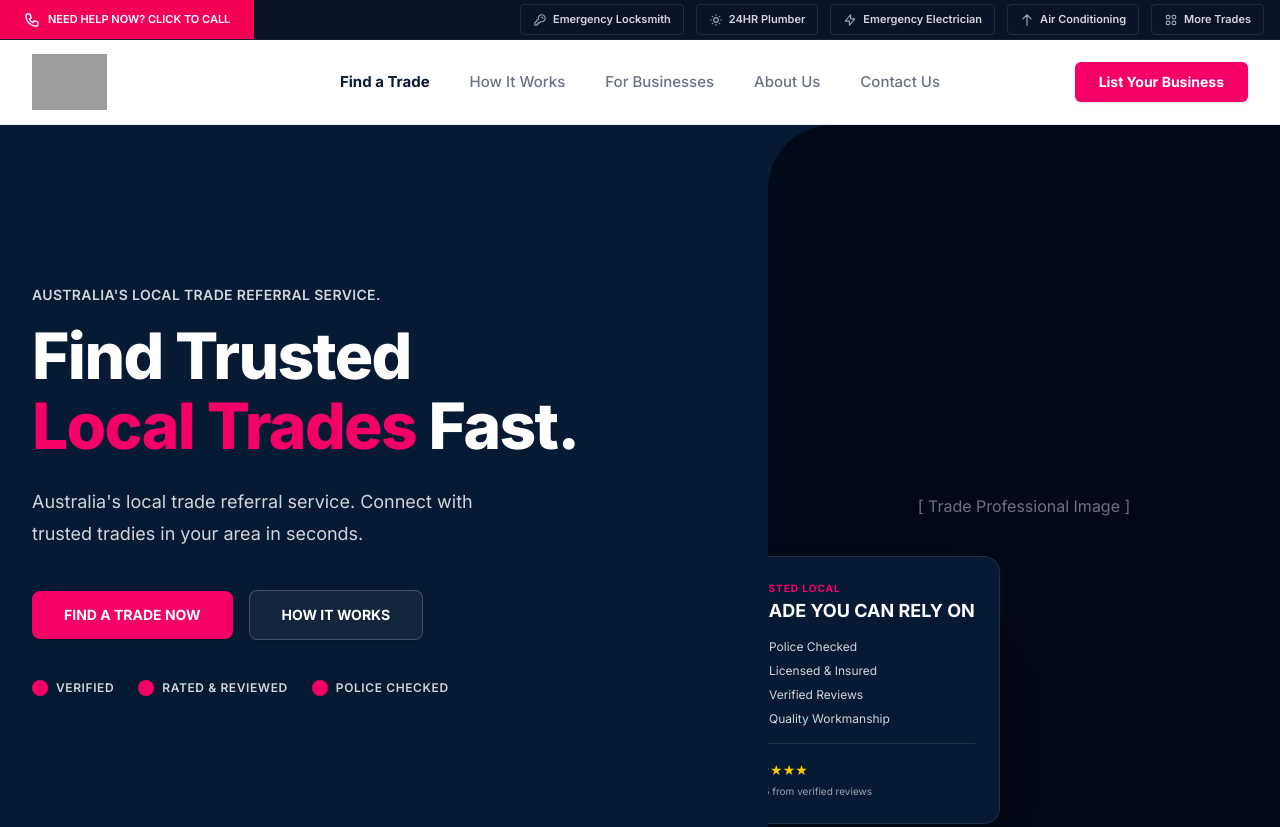
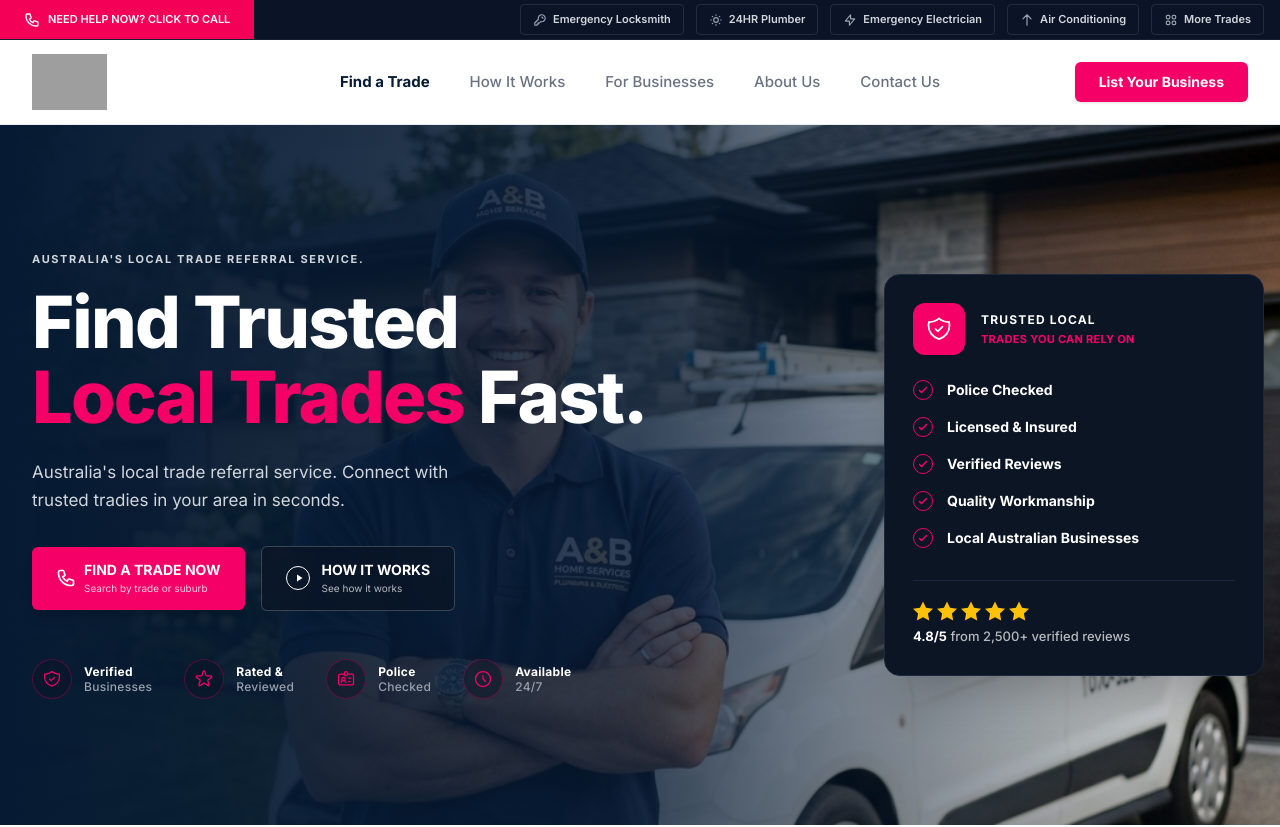
Before and after one commit to avengerflg/local-pages, a Next.js app in the folder frontend/: page / in a window 1280 px wide. Shown: the top 827 px of the page. Built offline with nearby package versions, Linux system fonts and the light colour scheme; no server answers; grey boxes are pictures that could not be loaded.

Commit message:
feat: implement high fidelity hero section matching design mockup

```diff
--- a/frontend/src/components/home/Hero.tsx
+++ b/frontend/src/components/home/Hero.tsx
@@ -1,71 +1,116 @@
 import Link from 'next/link';
+import Image from 'next/image';
 
 export const Hero = () => {
   return (
-    <div className="bg-brand-navy relative overflow-hidden">
-      <div className="mx-auto max-w-7xl px-6 lg:px-8 py-16 sm:py-24 lg:flex lg:items-center">
+    <div className="relative w-full h-[600px] lg:h-[700px] overflow-hidden flex items-center">
+      {/* Background Image */}
+      <div className="absolute inset-0 z-0">
+        <Image
+          src="/images/tradie-hero.jpg"
+          alt="Trusted Local Tradesman"
+          fill
+          priority
+          className="object-cover object-top lg:object-[center_25%]"
+        />
+        {/* Gradient Overlay */}
+        <div className="absolute inset-0 bg-gradient-to-r from-[#061A33] via-[#061A33]/90 lg:via-[#061A33]/80 to-transparent z-10"></div>
+      </div>
 
-        {/* Left Column */}
-        <div className="mx-auto max-w-2xl lg:mx-0 lg:max-w-xl lg:flex-shrink-0 z-10 pt-8 pb-12 lg:pt-16 lg:pb-24">
-          <p className="text-sm font-semibold text-gray-300 tracking-wide uppercase mb-4">
+      <div className="mx-auto w-full max-w-[1400px] px-4 lg:px-8 relative z-20 flex flex-col lg:flex-row justify-between items-center mt-8 lg:mt-0">
+
+        {/* Left Content */}
+        <div className="w-full lg:w-[60%] max-w-2xl pt-4 lg:pt-0">
+          <p className="text-[11px] font-bold text-gray-300 tracking-[0.15em] uppercase mb-4">
             Australia&apos;s local trade referral service.
           </p>
-          <h1 className="text-4xl font-extrabold tracking-tight text-white sm:text-5xl lg:text-[64px] leading-[1.1] mb-6">
+          <h1 className="text-4xl sm:text-5xl lg:text-[72px] font-extrabold tracking-tight text-white leading-[1.05] mb-6">
             Find Trusted<br />
             <span className="text-brand-pink">Local Trades</span> Fast.
           </h1>
-          <p className="mt-6 text-lg leading-8 text-gray-300 max-w-md">
+          <p className="text-[17px] leading-relaxed text-gray-300 max-w-md mb-8">
             Australia&apos;s local trade referral service. Connect with trusted tradies in your area in seconds.
           </p>
 
-          <div className="mt-10 flex flex-col sm:flex-row items-start sm:items-center gap-4">
-            <Link href="/services" className="rounded-lg bg-brand-pink px-8 py-3.5 text-sm font-bold text-white shadow-sm hover:bg-brand-pink-hover focus-visible:outline focus-visible:outline-2 focus-visible:outline-offset-2 focus-visible:outline-brand-pink transition-colors w-full sm:w-auto text-center">
-              FIND A TRADE NOW
+          <div className="flex flex-col sm:flex-row items-start sm:items-center gap-4 mb-12">
+            <Link href="/services" className="flex items-center justify-center gap-2 rounded-md bg-brand-pink px-6 py-3.5 text-left w-full sm:w-auto shadow-lg hover:bg-brand-pink-hover transition-colors group">
+              <svg className="w-5 h-5 text-white flex-shrink-0" fill="none" viewBox="0 0 24 24" stroke="currentColor"><path strokeLinecap="round" strokeLinejoin="round" strokeWidth="2" d="M3 5a2 2 0 012-2h3.28a1 1 0 01.948.684l1.498 4.493a1 1 0 01-.502 1.21l-2.257 1.13a11.042 11.042 0 005.516 5.516l1.13-2.257a1 1 0 011.21-.502l4.493 1.498a1 1 0 01.684.949V19a2 2 0 01-2 2h-1C9.716 21 3 14.284 3 6V5z"></path></svg>
+              <div>
+                <div className="text-sm font-bold text-white leading-tight">FIND A TRADE NOW</div>
+                <div className="text-[10px] text-white/80 font-normal mt-0.5">Search by trade or suburb</div>
+              </div>
             </Link>
-            <Link href="/#how-it-works" className="rounded-lg border border-white/20 bg-white/5 px-8 py-3.5 text-sm font-bold text-white shadow-sm hover:bg-white/10 transition-colors w-full sm:w-auto text-center">
-              HOW IT WORKS
+            <Link href="/#how-it-works" className="flex items-center justify-center gap-3 rounded-md border border-white/20 bg-[#0B1524]/70 px-6 py-3.5 text-left w-full sm:w-auto hover:bg-[#0B1524] transition-colors backdrop-blur-sm">
+              <div className="w-6 h-6 rounded-full border border-white flex items-center justify-center shrink-0">
+                <svg className="w-3 h-3 text-white ml-0.5" fill="currentColor" viewBox="0 0 24 24"><path d="M8 5v14l11-7z" /></svg>
+              </div>
+              <div>
+                <div className="text-sm font-bold text-white leading-tight">HOW IT WORKS</div>
+                <div className="text-[10px] text-white/70 font-normal mt-0.5">See how it works</div>
+              </div>
             </Link>
           </div>
 
-          <div className="mt-10 flex flex-wrap items-center gap-x-6 gap-y-4 text-xs font-semibold text-gray-300 uppercase tracking-wider">
-            <div className="flex items-center gap-2">
-              <div className="w-4 h-4 rounded-full bg-brand-pink"></div> Verified
+          <div className="flex flex-wrap items-center gap-x-8 gap-y-6">
+            <div className="flex items-center gap-3">
+              <div className="flex items-center justify-center w-10 h-10 rounded-full border border-brand-pink/30 text-brand-pink bg-[#0B1524]/50 backdrop-blur-sm shrink-0">
+                <svg className="w-5 h-5" fill="none" viewBox="0 0 24 24" stroke="currentColor"><path strokeLinecap="round" strokeLinejoin="round" strokeWidth="1.5" d="M9 12l2 2 4-4m5.618-4.016A11.955 11.955 0 0112 2.944a11.955 11.955 0 01-8.618 3.04A12.02 12.02 0 003 9c0 5.591 3.824 10.29 9 11.622 5.176-1.332 9-6.03 9-11.622 0-1.042-.133-2.052-.382-3.016z"></path></svg>
+              </div>
+              <div className="text-[12px] font-bold text-white leading-tight tracking-wide">Verified<br/><span className="text-gray-400 font-medium">Businesses</span></div>
             </div>
-            <div className="flex items-center gap-2">
-              <div className="w-4 h-4 rounded-full bg-brand-pink"></div> Rated & Reviewed
+            <div className="flex items-center gap-3">
+              <div className="flex items-center justify-center w-10 h-10 rounded-full border border-brand-pink/30 text-brand-pink bg-[#0B1524]/50 backdrop-blur-sm shrink-0">
+                <svg className="w-5 h-5" fill="none" viewBox="0 0 24 24" stroke="currentColor"><path strokeLinecap="round" strokeLinejoin="round" strokeWidth="1.5" d="M11.049 2.927c.3-.921 1.603-.921 1.902 0l1.519 4.674a1 1 0 00.95.69h4.915c.969 0 1.371 1.24.588 1.81l-3.976 2.888a1 1 0 00-.363 1.118l1.518 4.674c.3.922-.755 1.688-1.538 1.118l-3.976-2.888a1 1 0 00-1.176 0l-3.976 2.888c-.783.57-1.838-.197-1.538-1.118l1.518-4.674a1 1 0 00-.363-1.118l-3.976-2.888c-.784-.57-.38-1.81.588-1.81h4.914a1 1 0 00.951-.69l1.519-4.674z"></path></svg>
+              </div>
+              <div className="text-[12px] font-bold text-white leading-tight tracking-wide">Rated &<br/><span className="text-gray-400 font-medium">Reviewed</span></div>
             </div>
-            <div className="flex items-center gap-2">
-              <div className="w-4 h-4 rounded-full bg-brand-pink"></div> Police Checked
+            <div className="flex items-center gap-3">
+              <div className="flex items-center justify-center w-10 h-10 rounded-full border border-brand-pink/30 text-brand-pink bg-[#0B1524]/50 backdrop-blur-sm shrink-0">
+                <svg className="w-5 h-5" fill="none" viewBox="0 0 24 24" stroke="currentColor"><path strokeLinecap="round" strokeLinejoin="round" strokeWidth="1.5" d="M10 6H5a2 2 0 00-2 2v9a2 2 0 002 2h14a2 2 0 002-2V8a2 2 0 00-2-2h-5m-4 0V5a2 2 0 114 0v1m-4 0a2 2 0 104 0m-5 8a2 2 0 100-4 2 2 0 000 4zm0 0c1.306 0 2.417.835 2.83 2M9 14a3.001 3.001 0 00-2.83 2M15 11h3m-3 4h2"></path></svg>
+              </div>
+              <div className="text-[12px] font-bold text-white leading-tight tracking-wide">Police<br/><span className="text-gray-400 font-medium">Checked</span></div>
+            </div>
+            <div className="flex items-center gap-3">
+              <div className="flex items-center justify-center w-10 h-10 rounded-full border border-brand-pink/30 text-brand-pink bg-[#0B1524]/50 backdrop-blur-sm shrink-0">
+                <svg className="w-5 h-5" fill="none" viewBox="0 0 24 24" stroke="currentColor"><path strokeLinecap="round" strokeLinejoin="round" strokeWidth="1.5" d="M12 8v4l3 3m6-3a9 9 0 11-18 0 9 9 0 0118 0z"></path></svg>
+              </div>
+              <div className="text-[12px] font-bold text-white leading-tight tracking-wide">Available<br/><span className="text-gray-400 font-medium">24/7</span></div>
             </div>
           </div>
         </div>
 
-        {/* Right Column */}
-        <div className="lg:absolute lg:inset-y-0 lg:right-0 lg:w-1/2 flex items-center justify-center lg:justify-end mt-10 lg:mt-0 relative">
-          <div className="w-full max-w-lg aspect-square lg:aspect-auto lg:h-full bg-brand-navy-light/50 rounded-2xl lg:rounded-none lg:rounded-l-[4rem] relative overflow-hidden flex items-center justify-center text-gray-500">
-            {/* Temporary Placeholder for Trade Professional Photograph */}
-            <div className="absolute inset-0 bg-gradient-to-tr from-brand-navy to-brand-navy-light opacity-80 mix-blend-multiply"></div>
-            <p className="z-10">[ Trade Professional Image ]</p>
+        {/* Right Content - Floating Card */}
+        <div className="hidden lg:block lg:w-[320px] xl:w-[380px] shrink-0 transform lg:translate-x-4 z-20">
+          <div className="bg-[#0B1524] rounded-2xl p-7 shadow-2xl border border-[#1A273D]">
+            <div className="flex items-center gap-4 mb-6">
+              <div className="w-[52px] h-[52px] rounded-xl bg-brand-pink flex items-center justify-center shrink-0">
+                <svg className="w-7 h-7 text-white" fill="none" viewBox="0 0 24 24" stroke="currentColor"><path strokeLinecap="round" strokeLinejoin="round" strokeWidth="1.5" d="M9 12l2 2 4-4m5.618-4.016A11.955 11.955 0 0112 2.944a11.955 11.955 0 01-8.618 3.04A12.02 12.02 0 003 9c0 5.591 3.824 10.29 9 11.622 5.176-1.332 9-6.03 9-11.622 0-1.042-.133-2.052-.382-3.016z"></path></svg>
+              </div>
+              <div>
+                <div className="text-[12px] font-bold text-white tracking-widest uppercase mb-0.5">TRUSTED LOCAL</div>
+                <div className="text-[11px] font-bold text-brand-pink tracking-wide uppercase">TRADES YOU CAN RELY ON</div>
+              </div>
+            </div>
 
-            {/* Trusted Local Card */}
-            <div className="absolute bottom-8 lg:bottom-16 left-8 lg:-left-12 z-20 bg-brand-navy border border-white/10 rounded-2xl p-6 shadow-2xl max-w-[280px]">
-              <div className="text-[10px] font-bold text-brand-pink tracking-widest uppercase mb-1">TRUSTED LOCAL</div>
-              <h3 className="text-white font-bold text-lg mb-4 leading-tight">TRADE YOU CAN RELY ON</h3>
+            <ul className="space-y-4 mb-8">
+              {['Police Checked', 'Licensed & Insured', 'Verified Reviews', 'Quality Workmanship', 'Local Australian Businesses'].map((item) => (
+                <li key={item} className="flex items-center text-[14px] font-bold text-white gap-3.5">
+                  <div className="w-5 h-5 rounded-full border border-brand-pink flex items-center justify-center text-brand-pink shrink-0">
+                    <svg className="w-3 h-3" fill="none" viewBox="0 0 24 24" stroke="currentColor"><path strokeLinecap="round" strokeLinejoin="round" strokeWidth="3" d="M5 13l4 4L19 7"></path></svg>
+                  </div>
+                  {item}
+                </li>
+              ))}
+            </ul>
 
-              <ul className="space-y-2 mb-4">
-                {['Police Checked', 'Licensed & Insured', 'Verified Reviews', 'Quality Workmanship'].map((item) => (
-                  <li key={item} className="flex items-center text-xs text-gray-300 gap-2">
-                    <svg className="w-4 h-4 text-brand-pink" fill="none" viewBox="0 0 24 24" stroke="currentColor"><path strokeLinecap="round" strokeLinejoin="round" strokeWidth="2" d="M5 13l4 4L19 7"></path></svg>
-                    {item}
-                  </li>
+            <div className="border-t border-[#1A273D] pt-5">
+              <div className="flex text-[#FFC107] text-lg mb-1.5 gap-1">
+                {'★★★★★'.split('').map((star, i) => (
+                  <svg key={i} className="w-5 h-5 fill-current" viewBox="0 0 24 24"><path d="M12 .587l3.668 7.568 8.332 1.151-6.064 5.828 1.48 8.279-7.416-3.967-7.417 3.967 1.481-8.279-6.064-5.828 8.332-1.151z"/></svg>
                 ))}
-              </ul>
-
-              <div className="border-t border-white/10 pt-4 mt-2">
-                <div className="flex text-yellow-400 text-sm mb-1">
-                  ★★★★★
-                </div>
-                <div className="text-[10px] text-gray-400">4.8/5 from verified reviews</div>
+              </div>
+              <div className="text-[13px] font-medium text-white/70">
+                <strong className="text-white">4.8/5</strong> from 2,500+ verified reviews
               </div>
             </div>
           </div>
```
Also changed, not shown: frontend/public/images/tradie-hero.jpg (added).
